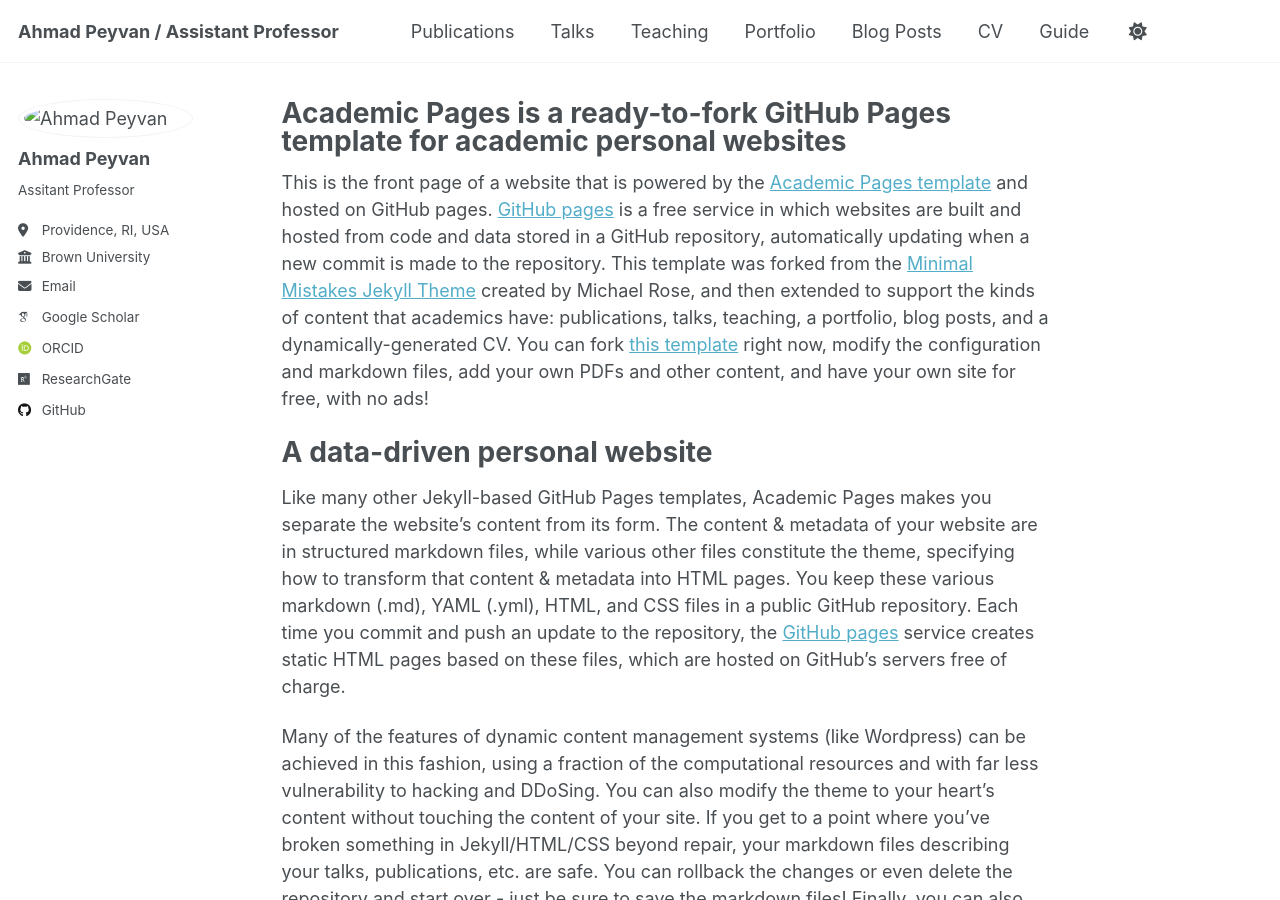
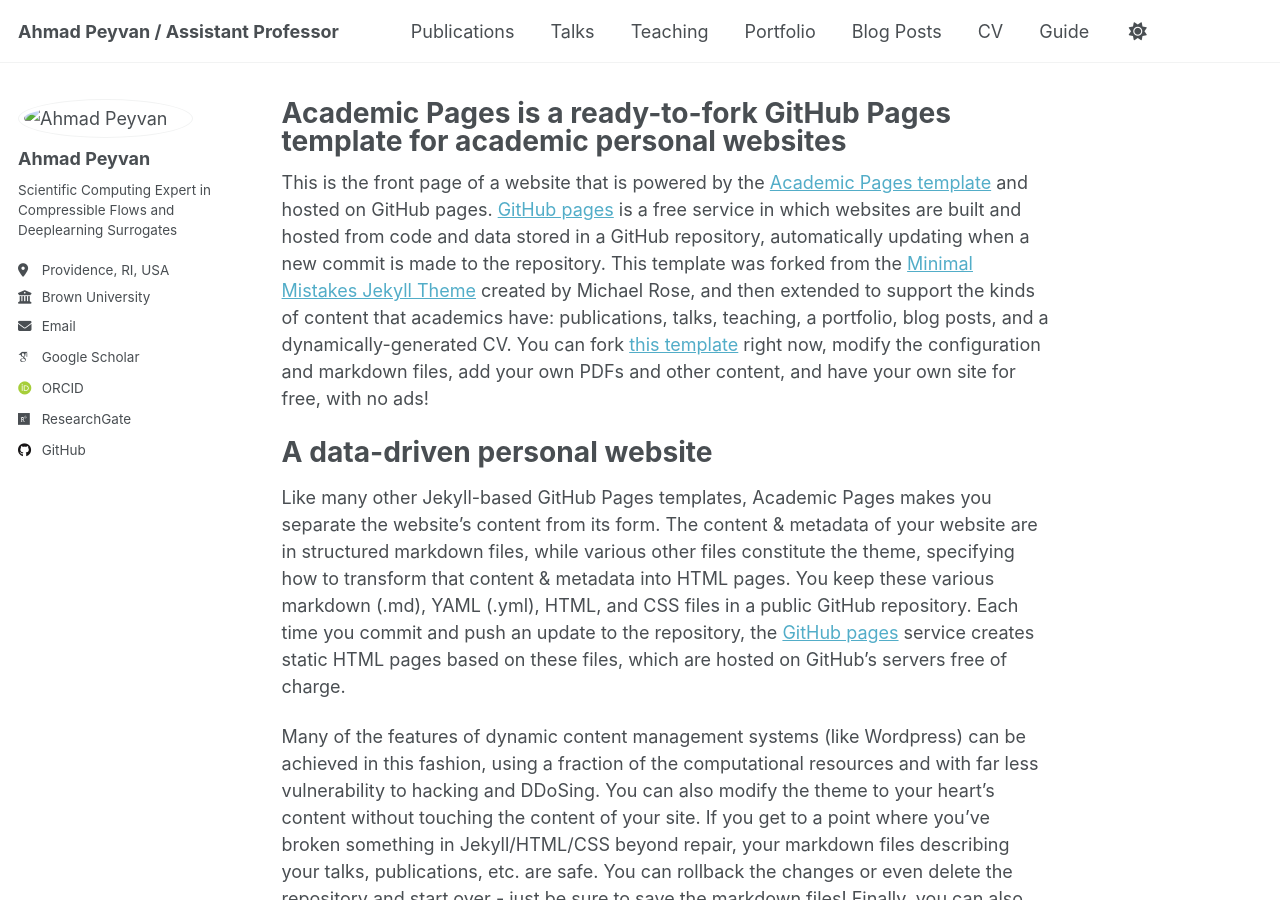
Before and after one commit to ahmadpeyvan/ahmadpeyvan.github.io, a Jekyll site: the page built from _pages/about.md, in a window 1280 px wide and 900 px high. Built offline with Jekyll 4.4.1, drawn with Linux system fonts in a browser that asks for light colours; some web fonts are replaced.

Commit message:
Modify bio

```diff
--- a/_config.yml
+++ b/_config.yml
@@ -25,7 +25,7 @@ author:
   avatar           : "image/profile_ahmad.jpg"
   name             : "Ahmad Peyvan"
   pronouns         : # example: "she/her"
-  bio              : "Assitant Professor"
+  bio              : "Scientific Computing Expert in Compressible Flows and Deeplearning Surrogates"
   location         : "Providence, RI, USA"
   employer         : "Brown University"
   uri              : # URL
```
